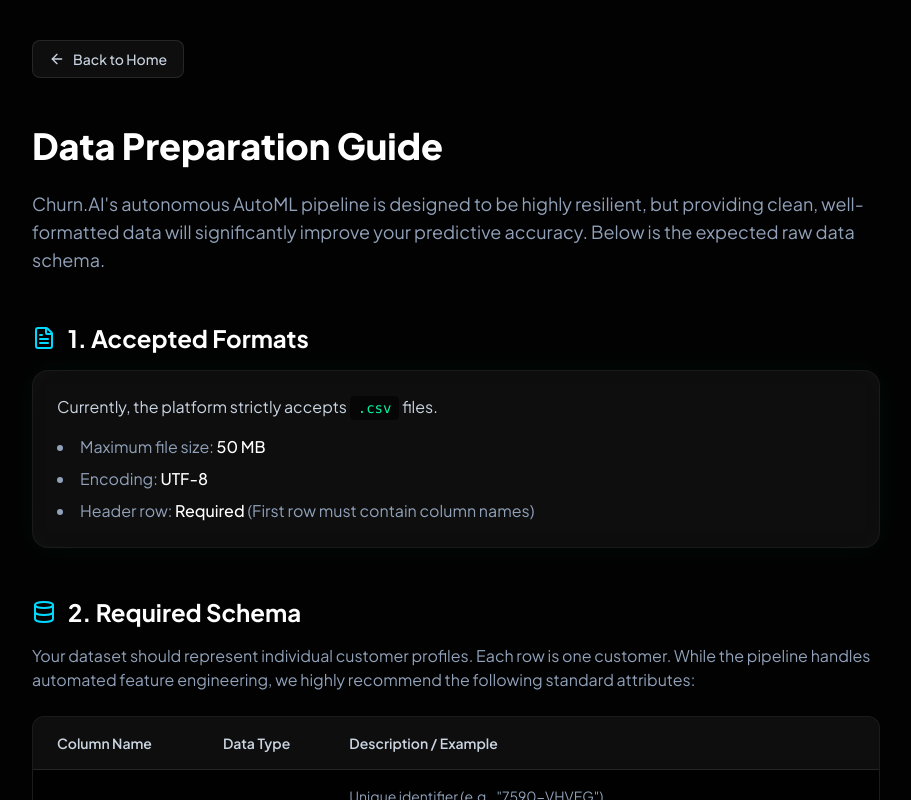
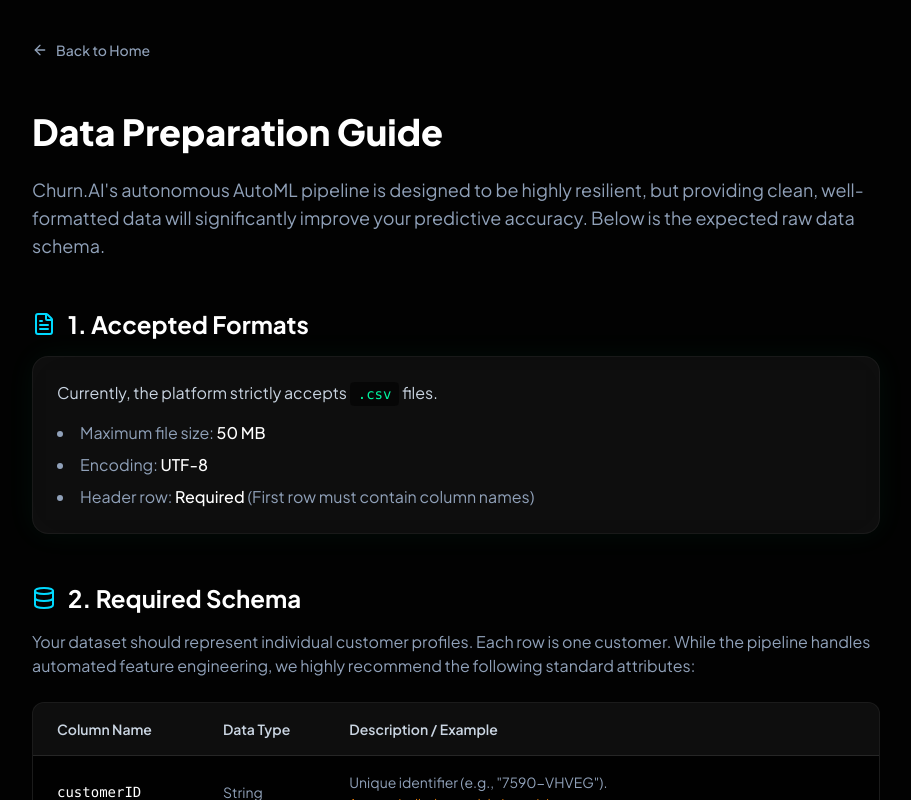
Before and after one commit to Hariom1729/churnai-pro, a React (Vite) app in the folder frontend/: page /docs in a window 1280 px wide. Shown: the top 800 px of the page, without its empty margins (184-1095 px from the left). Built offline with nearby package versions, Linux system fonts and the light colour scheme.

Commit message:
style: Remove button outline from back to home link on docs

```diff
--- a/frontend/src/pages/Documentation.tsx
+++ b/frontend/src/pages/Documentation.tsx
@@ -8,7 +8,7 @@
     <div className="min-h-screen bg-[#020202] text-slate-300">
       {/* Top Bar */}
       <div className="max-w-4xl mx-auto px-6 pt-10">
-        <Link to="/" className="inline-flex items-center gap-2 px-4 py-2 rounded-lg bg-white/5 border border-white/10 text-sm font-medium text-slate-300 hover:text-white hover:bg-white/10 transition-colors">
+        <Link to="/" className="inline-flex items-center gap-2 text-sm font-medium text-slate-400 hover:text-white transition-colors">
           <ArrowLeft size={16} /> Back to Home
         </Link>
       </div>
```
